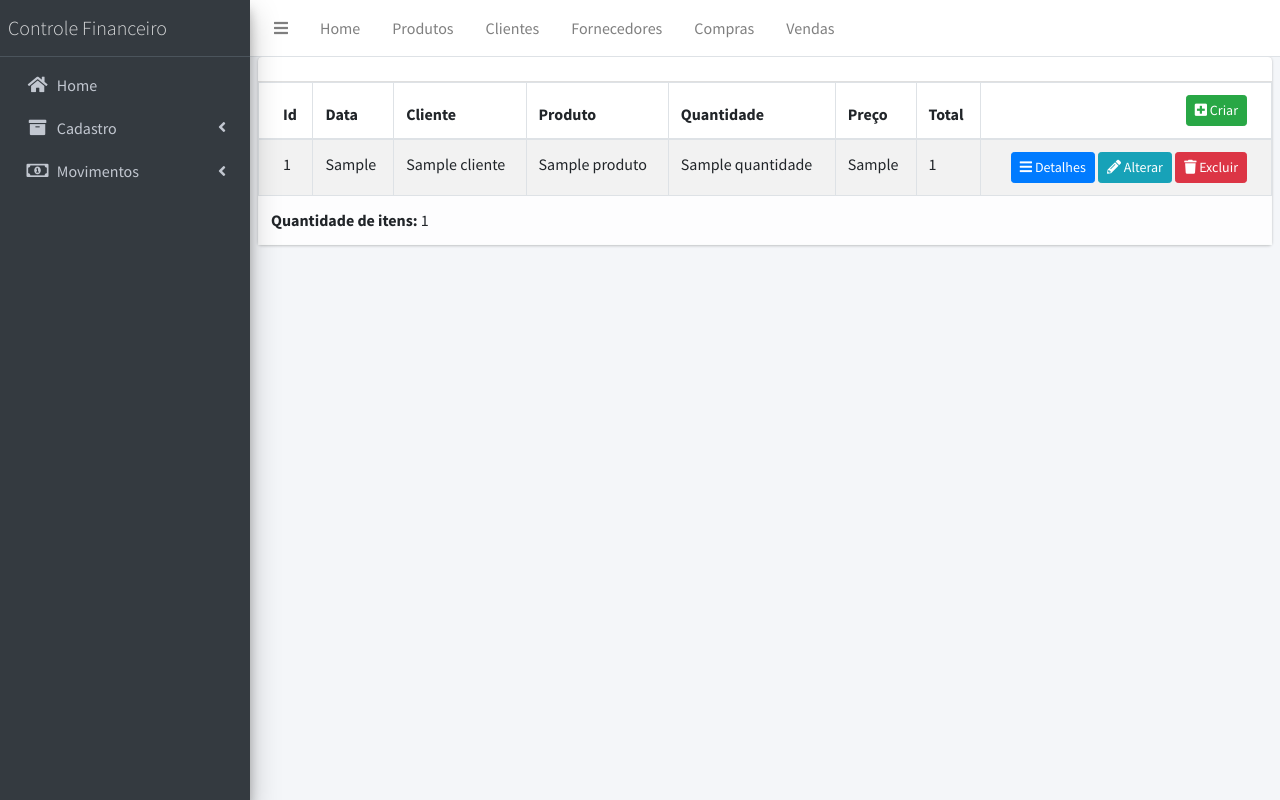
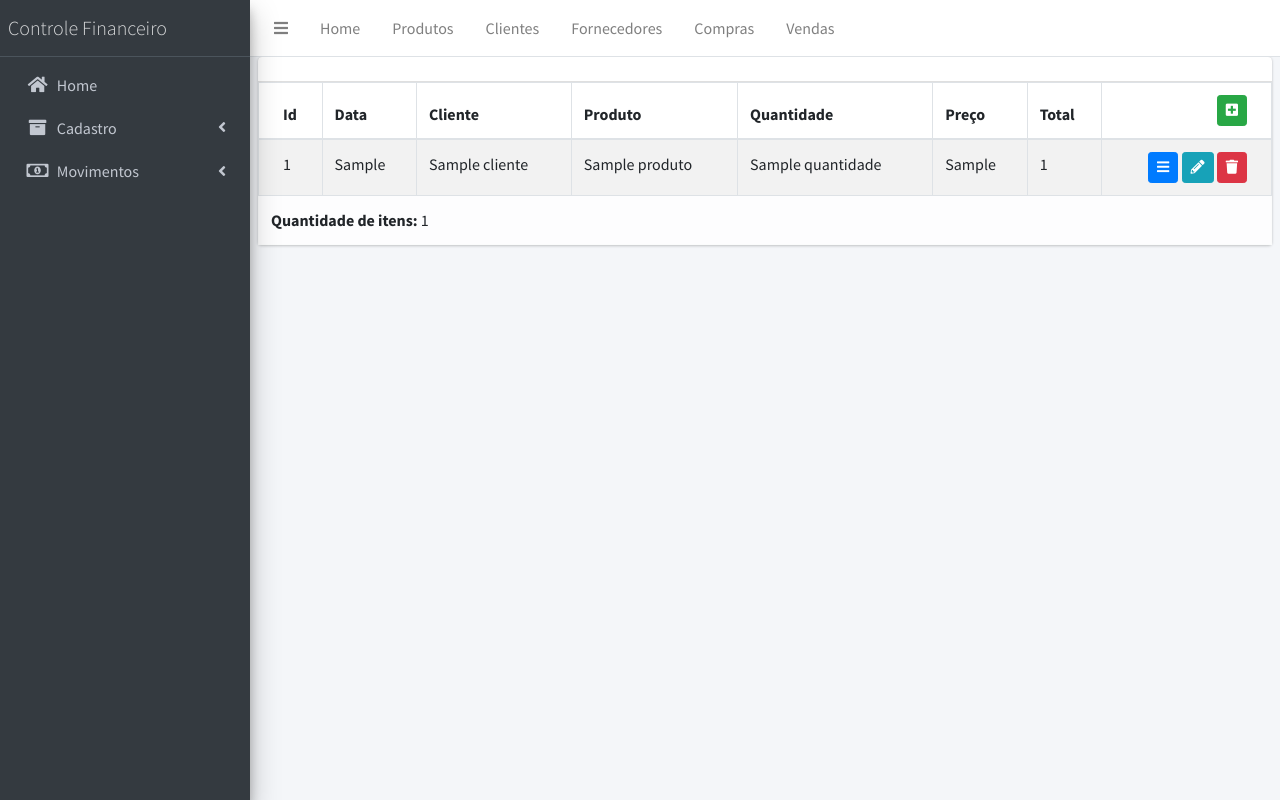
Before and after one commit to leandroflima/ControleFinanceiro, a Django app: template aplicacao/templates/venda/venda_list.html in a window 1280 px wide. Run offline with Django 3.2, Linux system fonts and the light colour scheme; the template is opened without the code that fills it: most values are stand-ins (such as "Sample title", 1, 10 or a date in 2020).

Commit message:
atualização layout

```diff
--- a/aplicacao/templates/venda/venda_list.html
+++ b/aplicacao/templates/venda/venda_list.html
@@ -13,7 +13,7 @@
                 <th>Total</th>
                 <th class="project-actions text-right">
                     <a class="btn btn-success btn-sm" href="../venda/create/">
-                        <i class="fas fa-plus-square"></i> Criar
+                        <i class="fas fa-plus-square"></i>
                     </a>
                 </th>
             </tr>
@@ -31,13 +31,13 @@
                 <td>{{ venda.total_formatado }}</td>
                 <td class="project-actions text-right">
                     <a class="btn btn-primary btn-sm" href="{{ venda.get_absolute_url }}">
-                        <i class="fas fa-bars"></i> Detalhes
+                        <i class="fas fa-bars"></i>
                     </a>
                     <a class="btn btn-info btn-sm" href="{{ venda.get_update_url }}">
-                        <i class="fas fa-pencil-alt"></i> Alterar
+                        <i class="fas fa-pencil-alt"></i>
                     </a>
                     <a class="btn btn-danger btn-sm" href="{{ venda.get_delete_url }}">
-                        <i class="fas fa-trash"></i> Excluir
+                        <i class="fas fa-trash"></i>
                     </a>
                 </td>
             </tr>
```
Also changed, not shown: aplicacao/templates/base_generic.html (+9 -9 lines), aplicacao/templates/cliente/cliente_list.html (+4 -4 lines), aplicacao/templates/compra/compra_list.html (+4 -4 lines), aplicacao/templates/fornecedor/fornecedor_list.html (+4 -4 lines), aplicacao/templates/produto/produto_list.html (+4 -4 lines), 1 other file.
